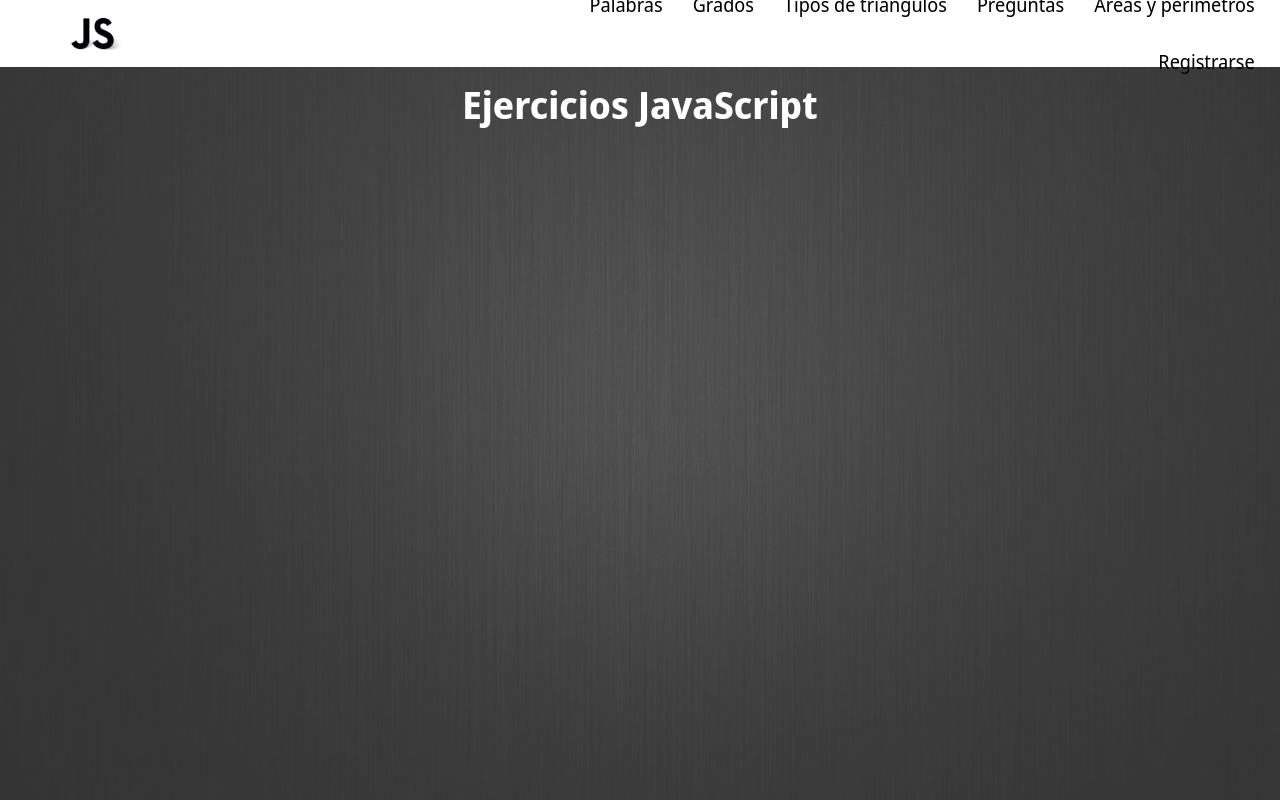
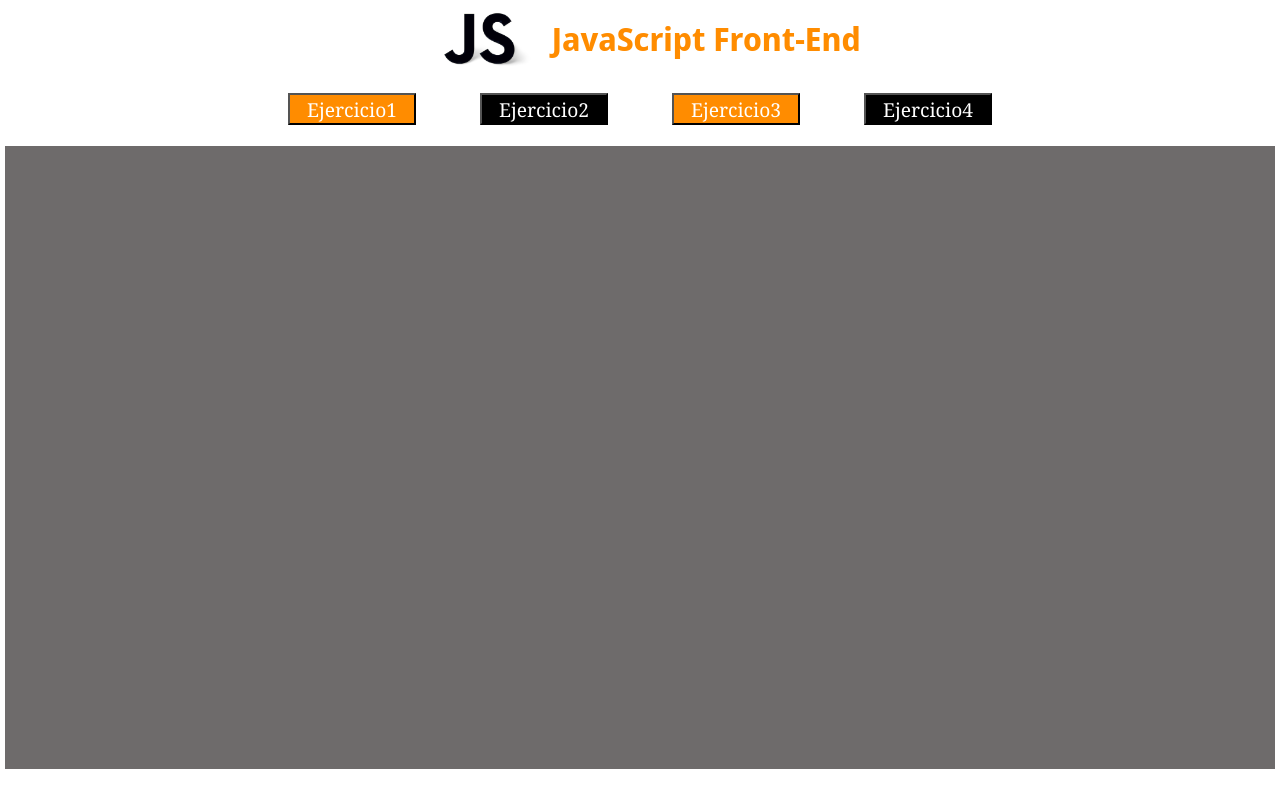
Before and after one commit to DavidForero120/Taller1FrontEnd, a plain HTML site: page index.html in a window 1280 px wide. Drawn offline with Linux system fonts and the light colour scheme; a web font is replaced by a local one.

Commit message:
new design

```diff
--- a/assets/css/index.css
+++ b/assets/css/index.css
@@ -1,4 +1,4 @@
-/*TODO*/
+/*TODO*//*1500px*/
 @import url('https://fonts.googleapis.com/css2?family=Noto+Sans+Display:wght@200&family=Qwitcher+Grypen:wght@700&display=swap');
 *{
       margin: 0%;
@@ -10,58 +10,82 @@
       grid-template-columns: repeat(60, 1fr);
       grid-template-rows: repeat(60, 1fr);
 }
-/*NAV*/
-.nav{
+
+/*HEAD1*/
+#cabeza{
       grid-column: 1/61;
-      grid-row: 1/6;
-      background-color: rgb(255, 255, 255);
-      padding: 1%;
+      grid-row: 1/5;
+      padding: 3%;
 }
-.opciones{
+.cont1{
+      height: 100%;
+      display: flex;
+      justify-content: center;
+      align-items: center;
+}
+.cont1 img{
+      width: 10%;
+}
+.cont1 h1{
+      color: darkorange;
+      margin-left: 1%;
+      font-size: 2em;
+}
+.cont1 h1:hover{
+      color: black;
+      transition: 1s;
+}
+
+/*RETOS*/
+#ejer{
+      grid-column: 1/61;
+      grid-row: 5/10;
+}
+.retos{
       height: 100%;
       display: flex;
       flex-direction: row;
-      justify-content: space-between;
-     grid-gap: 30%;
+      justify-content: center;
+      align-items: center;
+      flex-wrap: wrap;
+      grid-gap: 5% !important;
 }
-.ejercicios{
-     height: 100%;
-     list-style: none;
-     display: flex;
-     flex-direction: row;
-     flex-wrap: wrap;
-     justify-content: flex-end;
-     align-content: center;
-     grid-gap: 30px;
-     margin-right: 1%;
-     color: rgb(0, 0, 0);
-     font-size: 1.2em;
+#ejer1, #ejer3{
+      background-color: darkorange;
+      color: white;
+      height: 50%;
+      width: 10%;
+      font-size: 1.2em;
+      font-family: Cambria, Cochin, Georgia, Times, 'Times New Roman', serif;
 }
-.logo{
-      display: flex;
-     justify-content: center;
-     width: 15%;
+#ejer2, #ejer4{
+      background-color: black;
+      color: white;
+      height: 50%;
+      width: 10%;
+      font-size: 1.2em;
+      font-family: Cambria, Cochin, Georgia, Times, 'Times New Roman', serif;
 }
-.logo img{
-      height: 100%;
-}li:hover{
-      transition: 0.5s;
-      color: rgb(255, 8, 0)
+#ejer4:hover{
+      color: darkorange;
+      transition: 0.8s;
 }
-/*SECTION*/
-.retos{
+#ejer3:hover{
+      color: #000;
+      transition: 0.8s;
+}
+#ejer2:hover{
+      color: darkorange;
+      transition: 0.8s;
+}
+#ejer1:hover{
+      color: #000;
+      transition: 0.8s;
+}
+/*PESTAÑA RETOS*/
+#pestana{
       grid-column: 1/61;
-      grid-row: 6/61;
-      background: url('/assets/img/img-black.jpg');
-      background-size: cover;
-      opacity: 80%;
-}.banner{
-      display:flex;
-      flex-direction: column;
-}.tittle{
-      display: flex;
-      justify-content: center;
-      color: white;
-      font-size: 2em;
-      padding: 1%;
+      grid-row: 10/59;
+      background-color: rgba(78, 74, 74, 0.815);
+      border: 5px solid rgb(255, 255, 255);
 }
--- a/index.html
+++ b/index.html
@@ -9,33 +9,24 @@
 </head>
 <body>
       <section class="grid-container">
+            <div id="cabeza">
+                  <div class="cont1">
+                        <img src="assets/img/js.png">
+                        <h1>JavaScript Front-End</h1>
+                  </div>
+            </div>
+            <div id="ejer">
+                  <div class="retos">
+                        <button id="ejer1">Ejercicio1</button>
+                        <button id="ejer2">Ejercicio2</button>
+                        <button id="ejer3">Ejercicio3</button>
+                        <button id="ejer4">Ejercicio4</button>
+                  </div>
+            </div>
+            <div id="pestana">
 
-            <nav class="nav">
-                  <div class="opciones">
-                        <div class="logo">
-                              <img src="/assets/img/js.png" >
-                        </div>
-                        <ul class="ejercicios">
-                              <li id="palabras">Palabras</li>
-                              <li id="conversion">Grados</li>
-                              <li id="triangulos">Tipos de triangulos</li>
-                              <li id="prof">Preguntas</li>
-                              <li id="area">Areas y perimetros</li>
-                              <li id="registro">Registrarse</li>
-                        </ul>
-                  </div>
-            </nav>
-            <section class="retos">
-                  <div class="banner">
-                        <div class="tittle">
-                              <h1>Ejercicios JavaScript</h1>
-                        </div>
-                        <div class="cambios">
+            </div>
 
-                        </div>
-                  </div>
-
-            </section>
       </section>
 </body>
 </html>
```
